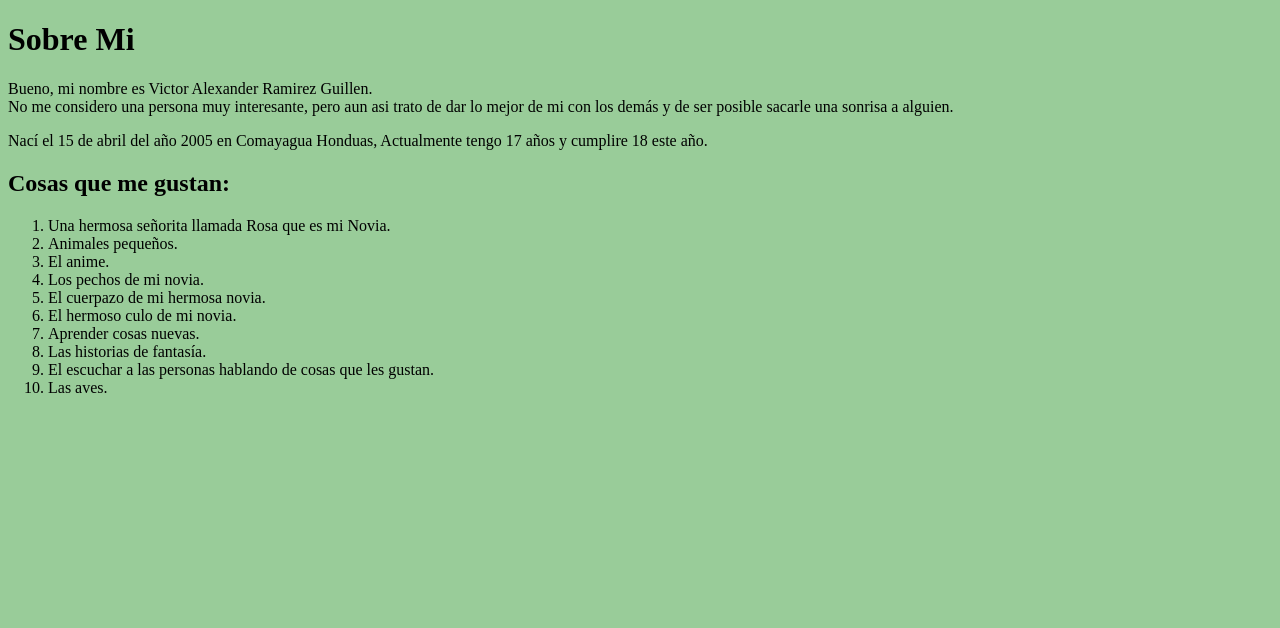
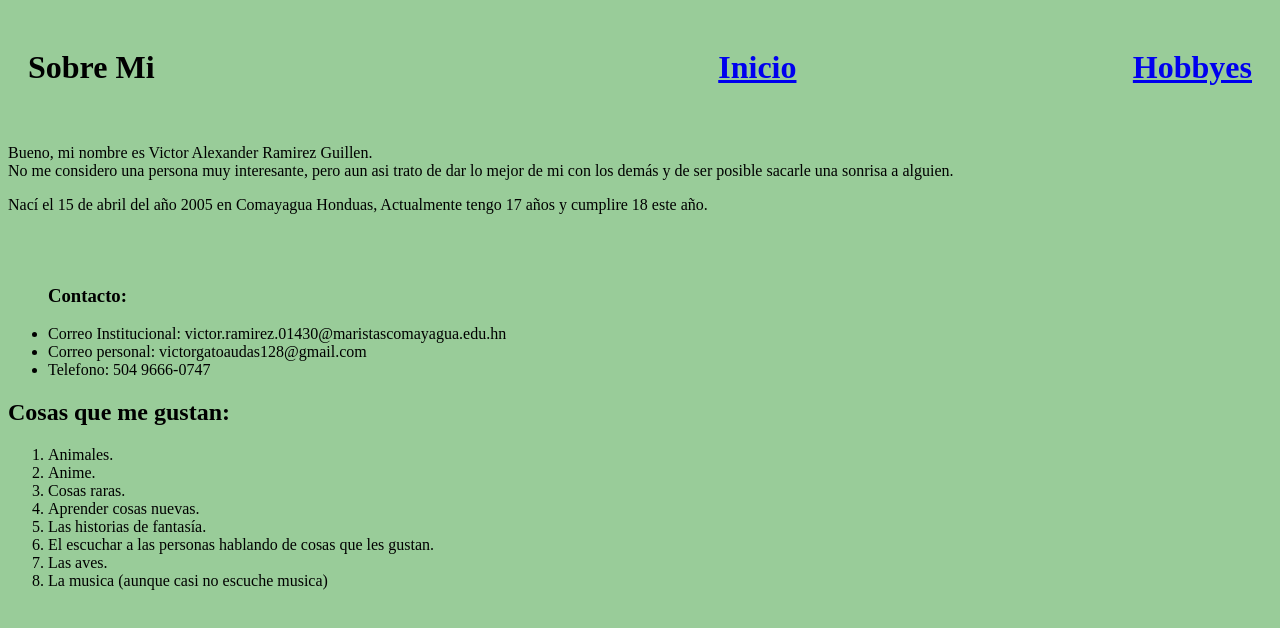
Before and after one commit to VictorRa128/pagina_personal, a plain HTML site: page Sobre_mi.html in a window 1280 px wide. Drawn offline with Linux system fonts and the light colour scheme.

Commit message:
sobre mi termiando(masomenos)

```diff
--- a/Sobre_mi.html
+++ b/Sobre_mi.html
@@ -6,23 +6,34 @@
     <meta name="viewport" content="width=device-width, initial-scale=1.0">
     <title>Document</title>
 </head>
-<h1>Sobre Mi</h1>
-<body bgcolor="#99CC99">
+<table width="100%" cellpadding="0" cellspacing="20px">
+    <tr>
+        <td><h1>Sobre Mi</h1></td>
+        <td align="right"><a href="index.html"><h1>Inicio</h1></a></td>
+        <td align="right"><a href="Hobbyes.html"><h1>Hobbyes</h1></a></td>
+
+    </tr>
+</table>
+    <body bgcolor="#99CC99">
     <p>Bueno, mi nombre es Victor Alexander Ramirez Guillen. <br>No me considero una persona muy interesante, pero aun asi trato de dar lo mejor de mi con los demás y de ser posible sacarle una sonrisa a alguien.</p>
 
-    <p>Nací el 15 de abril del año 2005 en Comayagua Honduas, Actualmente tengo 17 años y cumplire 18 este año.</p>
+    <p>Nací el 15 de abril del año 2005 en Comayagua Honduas, Actualmente tengo 17 años y cumplire 18 este año.</p><br><br>
+    <ul><h3>Contacto:</h3>
+        <li>Correo Institucional: victor.ramirez.01430@maristascomayagua.edu.hn</li>
+        <li>Correo personal: victorgatoaudas128@gmail.com</li>
+        <li>Telefono: 504 9666-0747</li>
+
+    </ul>
     <h2>Cosas que me gustan:</h2>
     <ol>
-        <li>Una hermosa señorita llamada Rosa que es mi Novia.</li>
-        <li>Animales pequeños.</li>
-        <li>El anime.</li>
-        <li>Los pechos de mi novia.</li>
-        <li>El cuerpazo de mi hermosa novia.</li>
-        <li>El hermoso culo de mi novia.</li>
+        <li>Animales.</li>
+        <li>Anime.</li>
+        <li>Cosas raras.</li>
         <li>Aprender cosas nuevas.</li>
         <li>Las historias de fantasía.</li>
         <li>El escuchar a las personas hablando de cosas que les gustan.</li>
         <li>Las aves.</li>
+        <li>La musica (aunque casi no escuche musica)</li>
     </0l>
 
 
```
Also changed, not shown: index.html (+2 -2 lines).
